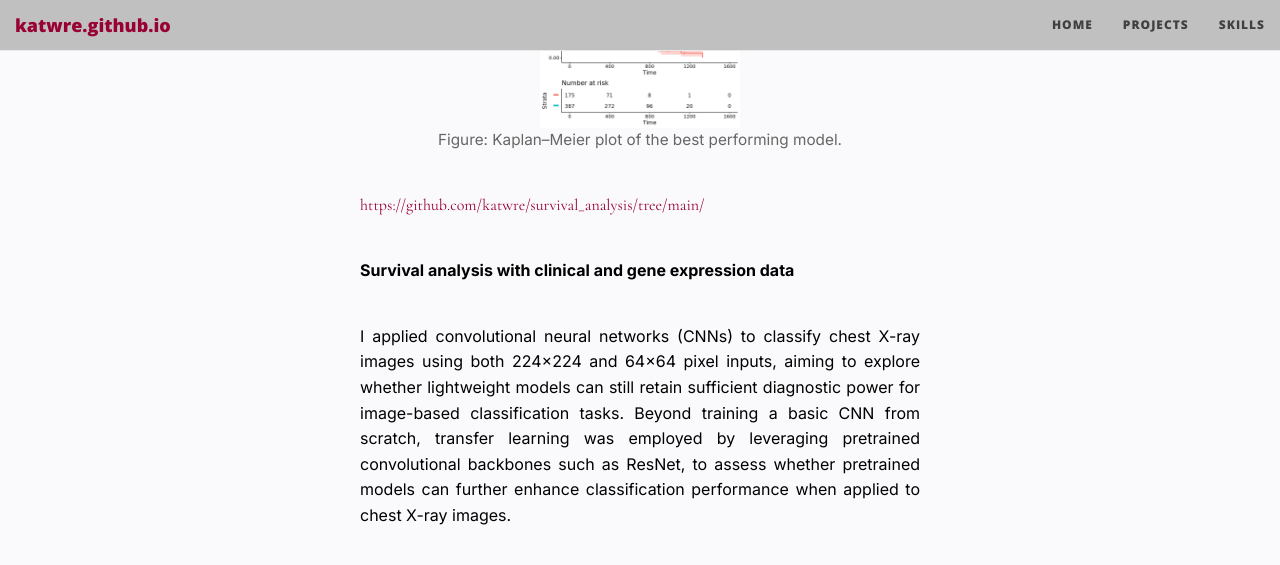
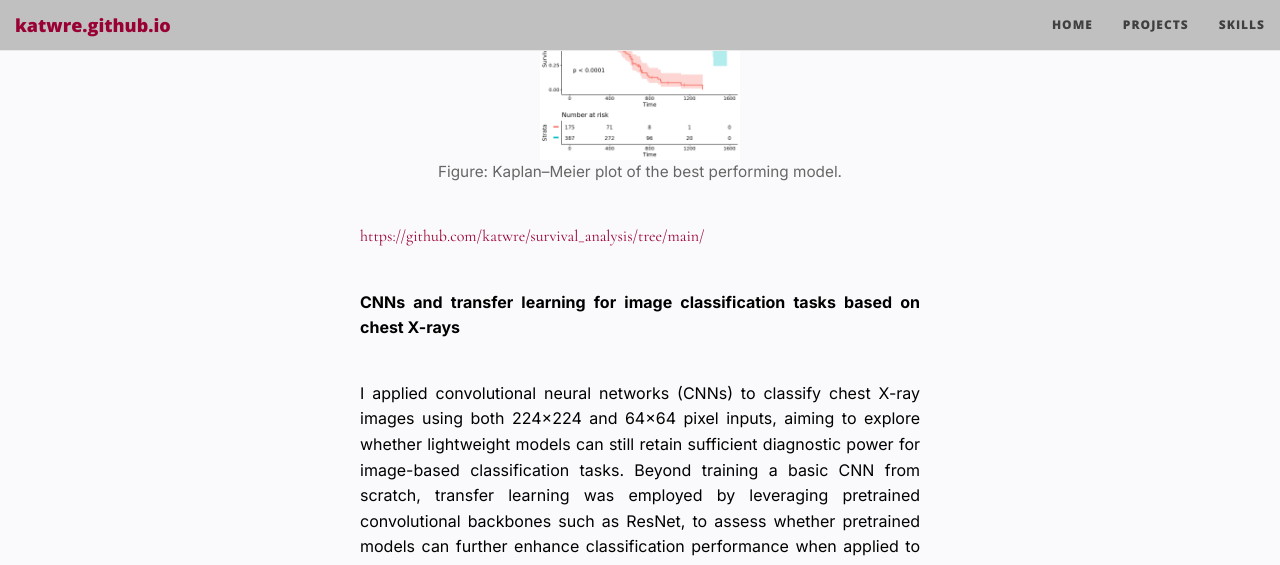
Before and after one commit to katwre/katwre.github.io, a Jekyll site: the page built from projects.md, in a window 1280 px wide and 900 px high, scrolled down 8744 px, cut to the strip 0-565 px from the top of the window. Built offline with Jekyll 4.4.1, drawn with Linux system fonts in a browser that asks for light colours; nearby versions of some CDN libraries; a style sheet for code colours, icons or effects is not loaded; some of the changed text lies outside the part shown.

Commit message:
Fixed cnn in projects

```diff
--- a/projects.md
+++ b/projects.md
@@ -213,6 +213,7 @@
       <strong><a href="#sideprojects">Side Projects</a></strong>
       <ol>
         <li><a href="#survival">Survival analysis with gene expression data</a></li>
+        <li><a href="#cnn">CNNs and transfer learning for chest X-rays classification</a></li>
         <li><a href="#ae">Autoencoder for scRNA-seq imputation</a></li>
         <li><a href="#vae_federated">Federated VAE for batch effect correction</a></li>
         <li><a href="#llm">AI assistant for SPARQL bioinformatics queries</a></li>
@@ -554,8 +555,11 @@
 </p>
 
 
+
+
+
 <!-- cnn  -->
-<p class="mytext" id="cnn"><strong>Survival analysis with clinical and gene expression data</strong></p>
+<p class="mytext" id="cnn"><strong>CNNs and transfer learning for image classification tasks based on chest X-rays</strong></p>
 
 <p class="mytext">
 I applied convolutional neural networks (CNNs) to classify chest X-ray images using both 224×224 and 64×64 pixel inputs, aiming to explore whether lightweight models can still retain sufficient diagnostic power for image-based classification tasks. Beyond training a basic CNN from scratch, transfer learning was employed by leveraging pretrained convolutional backbones such as ResNet, to assess whether pretrained models can further enhance classification performance when applied to chest X-ray images.
```
